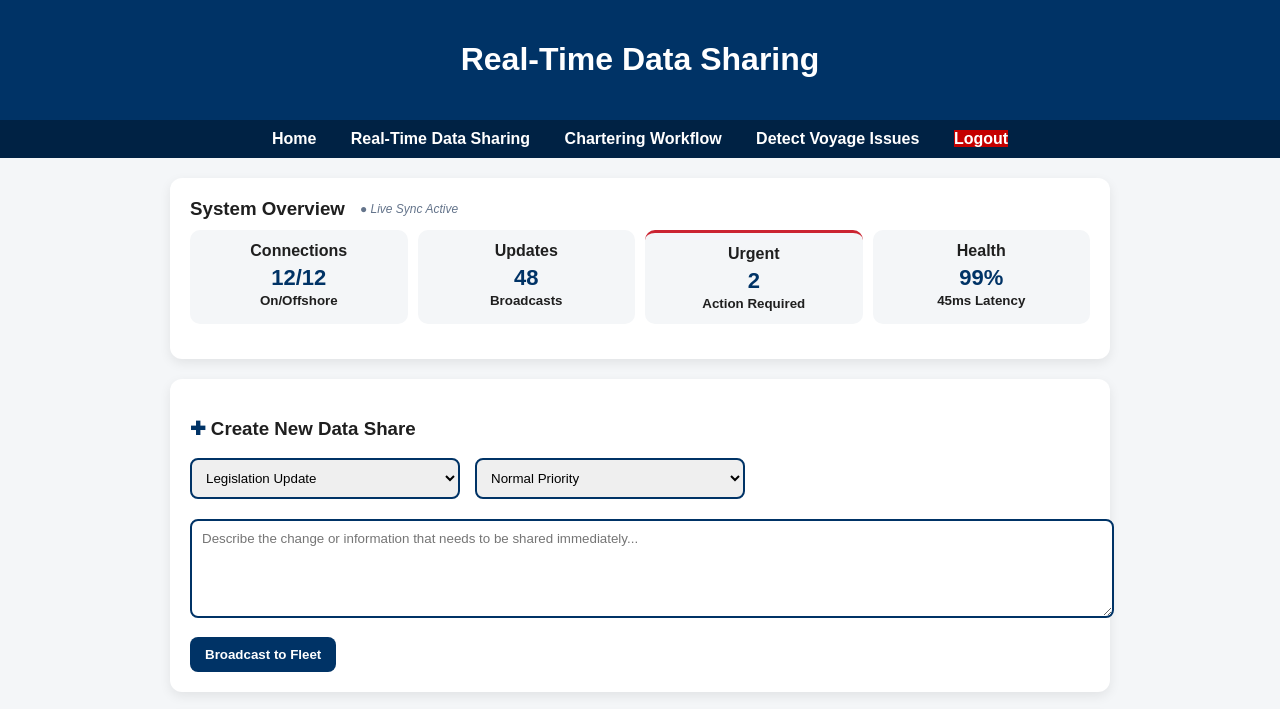
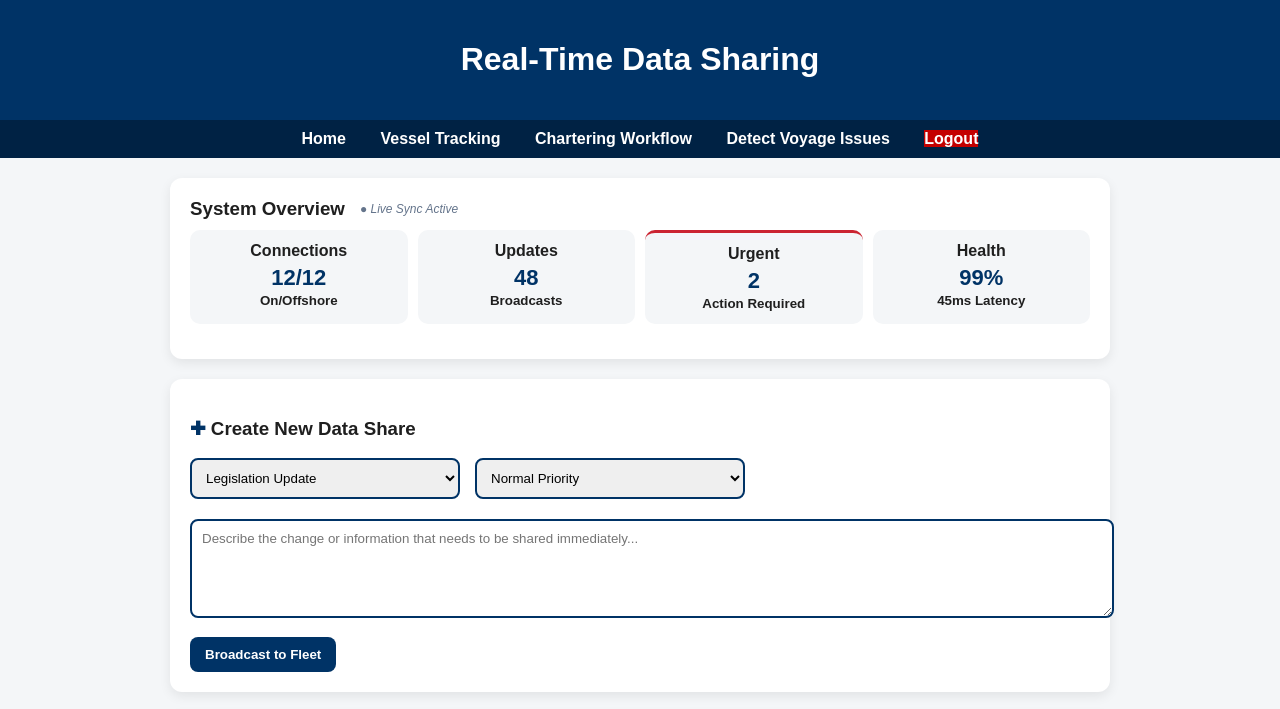
Before and after one commit to aggelicaa/pliroforiaka, a plain HTML site: page realtime.html in a window 1280 px wide. Shown: the top 709 px of the page. Drawn offline with Linux system fonts and the light colour scheme.

Commit message:
Update realtime.html

```diff
--- a/realtime.html
+++ b/realtime.html
@@ -119,7 +119,7 @@ nav a:hover { text-decoration: underline; }
 
 <nav>
   <a href="index.html">Home</a>
-  <a href="realtime.html">Real-Time Data Sharing</a>
+  <a href="tracking.html">Vessel Tracking</a>
   <a href="chartering.html">Chartering Workflow</a>
   <a href="detect_voyage_issues.html">Detect Voyage Issues</a>
   <a href="login.html" class="logout-btn">Logout</a>
```
